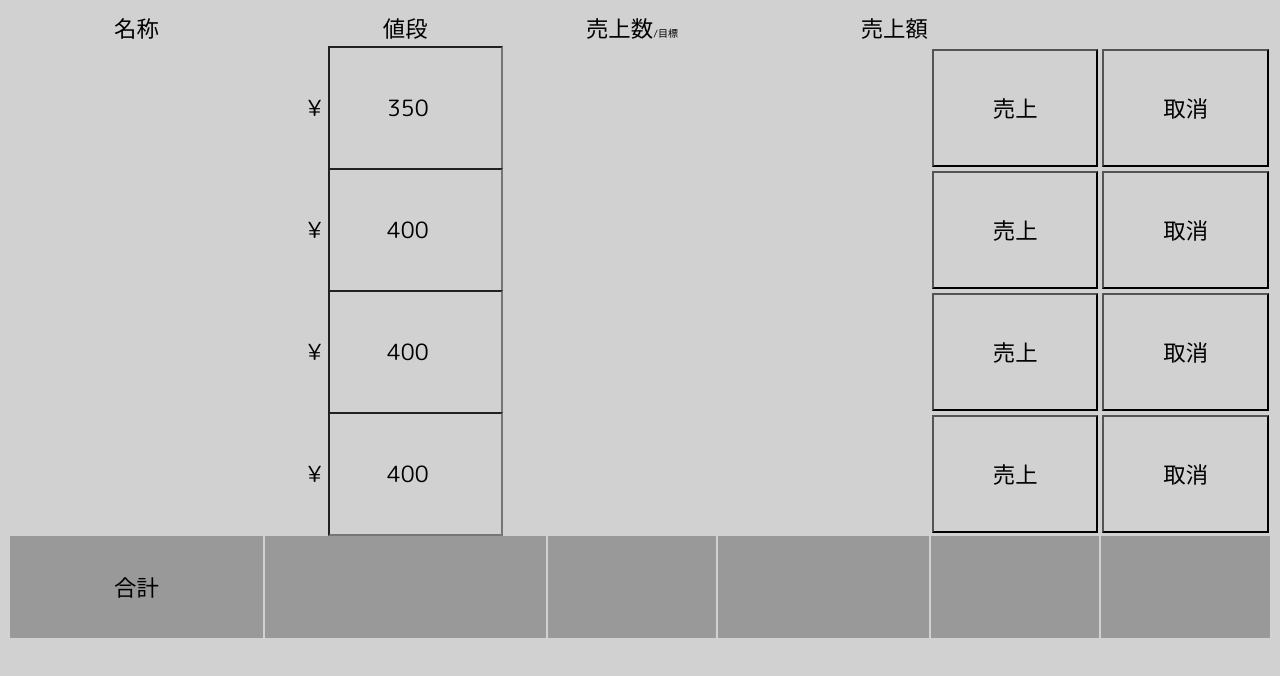
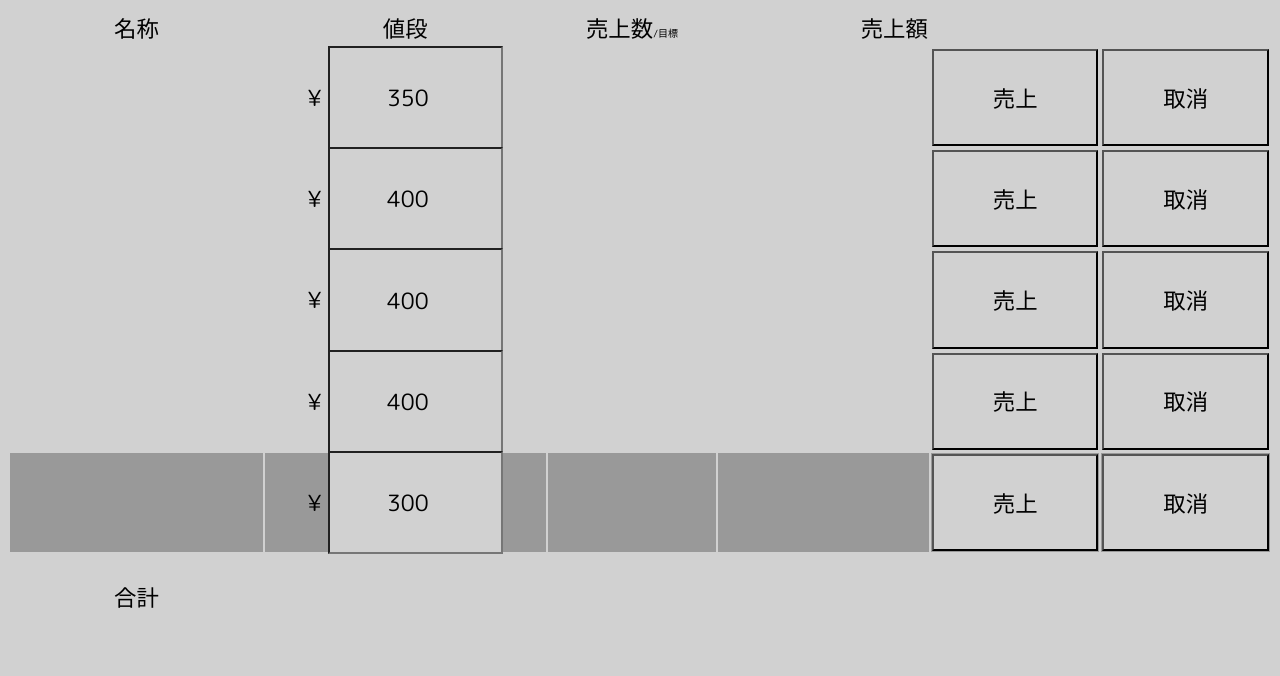
Before and after one commit to Sqrt10-31622776/pari, a plain HTML site: page index.html in a window 1280 px wide. Drawn offline with Linux system fonts and the light colour scheme; no server answers.

Commit message:
Update index.html

```diff
--- a/index.html
+++ b/index.html
@@ -99,6 +99,22 @@
                     <td><input id="button_3" type="button" value="売上" /></td>
                     <td><input id="button_13" type="button" value="取消" /></td>
                 </tr>
+                    <td id="name_4"></td>
+                    <td>¥
+                        <input
+                            id="cost_4"
+                            type="number"
+                            value="300"
+                            min="0"
+                            max="500"
+                            step="50"
+                        />
+                    </td>
+                    <td id="num_4"></td>
+                    <td id="value_4"></td>
+                    <td><input id="button_4" type="button" value="売上" /></td>
+                    <td><input id="button_14" type="button" value="取消" /></td>
+                </tr>
                 <tr>
                     <td>合計</td>
                     <td></td>
```
